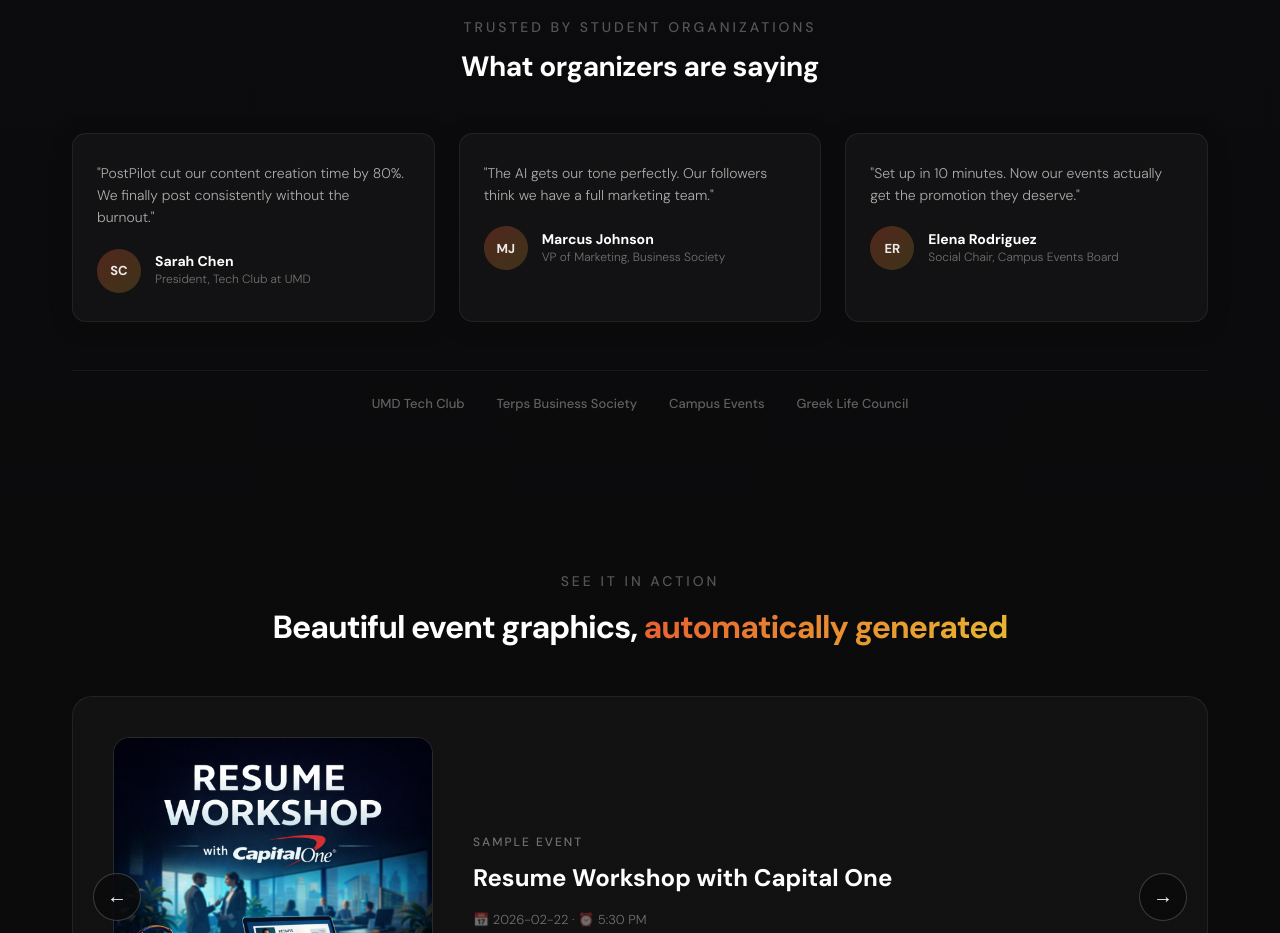
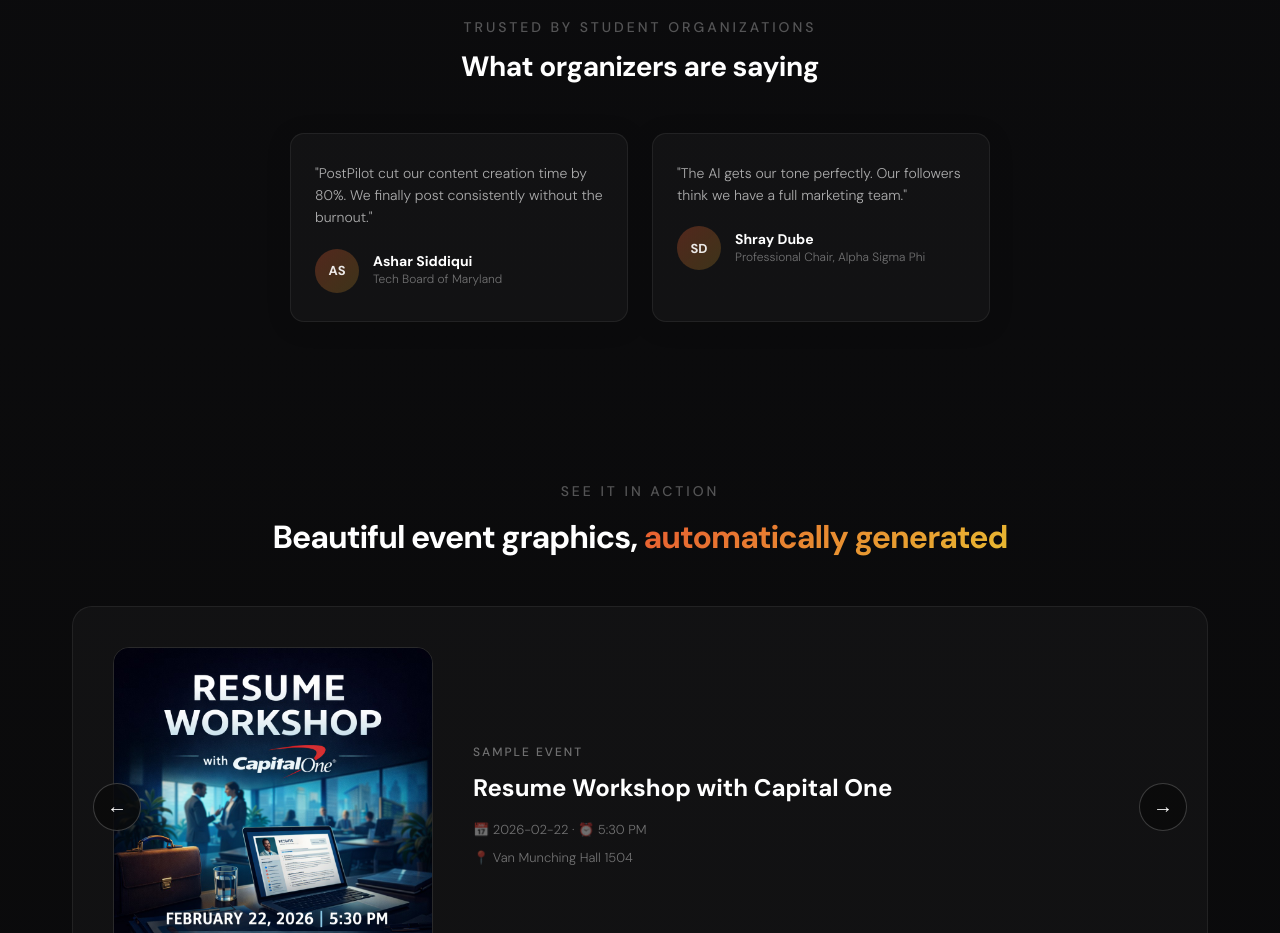
Before and after one commit to aaryan-suri/postpilot, a React (Vite) app: page / in a window 1280 px wide. Shown: the part 840-1773 px from the top of the page. Built offline with nearby package versions, Linux system fonts and the light colour scheme.

Commit message:
refactor: update testimonials in TestimonialsSection for improved relevance and layout
- Replace existing testimonials with new entries for better representation
- Adjust layout properties to center content and enhance visual appeal
- Simplify organization display logic for clarity

```diff
--- a/src/components/Landing/TestimonialsSection.jsx
+++ b/src/components/Landing/TestimonialsSection.jsx
@@ -4,28 +4,19 @@
 const TESTIMONIALS = [
   {
     quote: "PostPilot cut our content creation time by 80%. We finally post consistently without the burnout.",
-    name: "Sarah Chen",
-    role: "President",
-    org: "Tech Club at UMD",
-    initials: "SC",
+    name: "Ashar Siddiqui",
+    role: "Tech Board of Maryland",
+    org: "",
+    initials: "AS",
   },
   {
     quote: "The AI gets our tone perfectly. Our followers think we have a full marketing team.",
-    name: "Marcus Johnson",
-    role: "VP of Marketing",
-    org: "Business Society",
-    initials: "MJ",
-  },
-  {
-    quote: "Set up in 10 minutes. Now our events actually get the promotion they deserve.",
-    name: "Elena Rodriguez",
-    role: "Social Chair",
-    org: "Campus Events Board",
-    initials: "ER",
+    name: "Shray Dube",
+    role: "Professional Chair",
+    org: "Alpha Sigma Phi",
+    initials: "SD",
   },
 ];
-
-const LOGO_ORGS = ["UMD Tech Club", "Terps Business Society", "Campus Events", "Greek Life Council"];
 
 export default function TestimonialsSection({ visible }) {
   return (
@@ -65,7 +56,8 @@
           display: "grid",
           gridTemplateColumns: "repeat(auto-fit, minmax(280px, 1fr))",
           gap: 24,
-          marginBottom: 48,
+          maxWidth: 700,
+          margin: "0 auto",
         }}
       >
         {TESTIMONIALS.map((t, i) => (
@@ -119,36 +111,13 @@
               <div>
                 <div style={{ fontWeight: 600, fontSize: 14 }}>{t.name}</div>
                 <div style={{ ...STYLES.sub, fontSize: 12 }}>
-                  {t.role}, {t.org}
+                  {t.org ? `${t.role}, ${t.org}` : t.role}
                 </div>
               </div>
             </div>
           </div>
         ))}
       </div>
-      <div
-        style={{
-          display: "flex",
-          flexWrap: "wrap",
-          justifyContent: "center",
-          gap: 32,
-          paddingTop: 24,
-          borderTop: "1px solid rgba(255,255,255,0.06)",
-        }}
-      >
-        {LOGO_ORGS.map((org, i) => (
-          <div
-            key={i}
-            style={{
-              fontSize: 13,
-              color: "rgba(255,255,255,0.35)",
-              fontWeight: 500,
-            }}
-          >
-            {org}
-          </div>
-        ))}
-      </div>
     </div>
   );
 }
```
